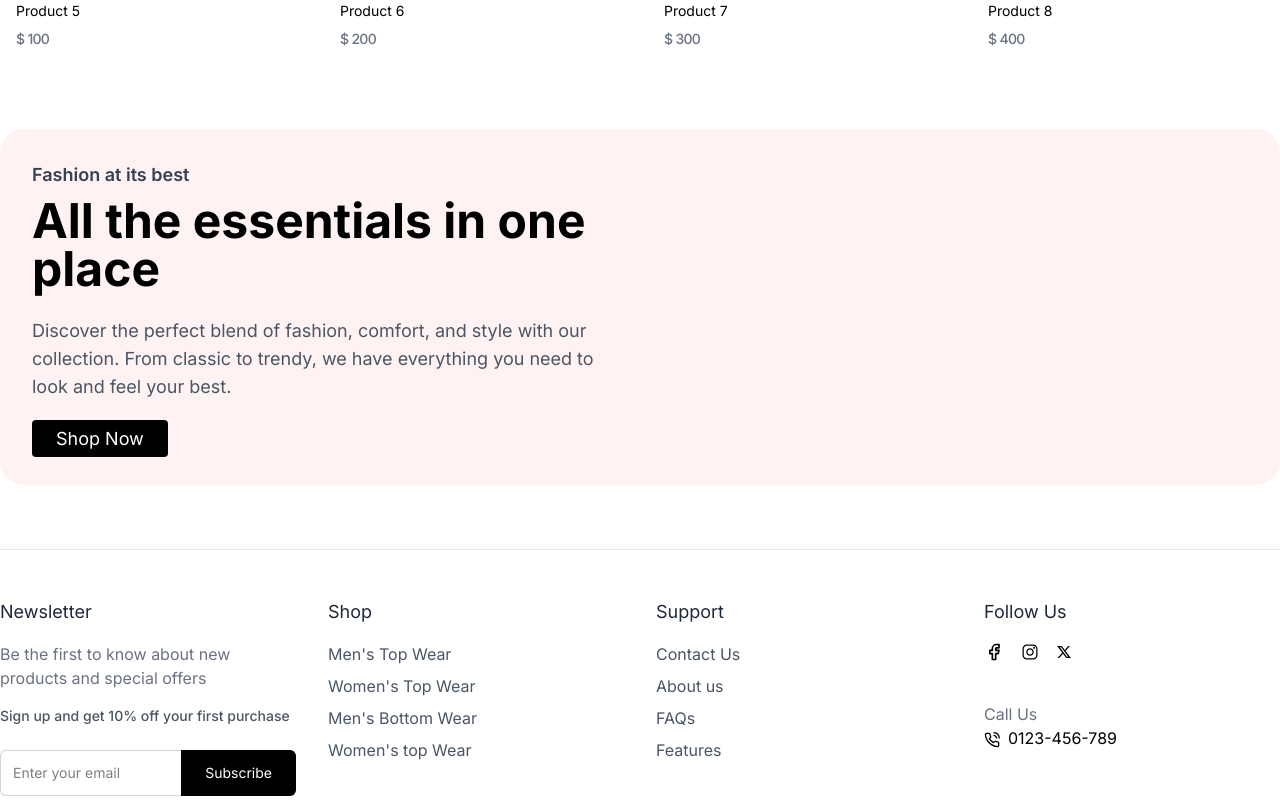
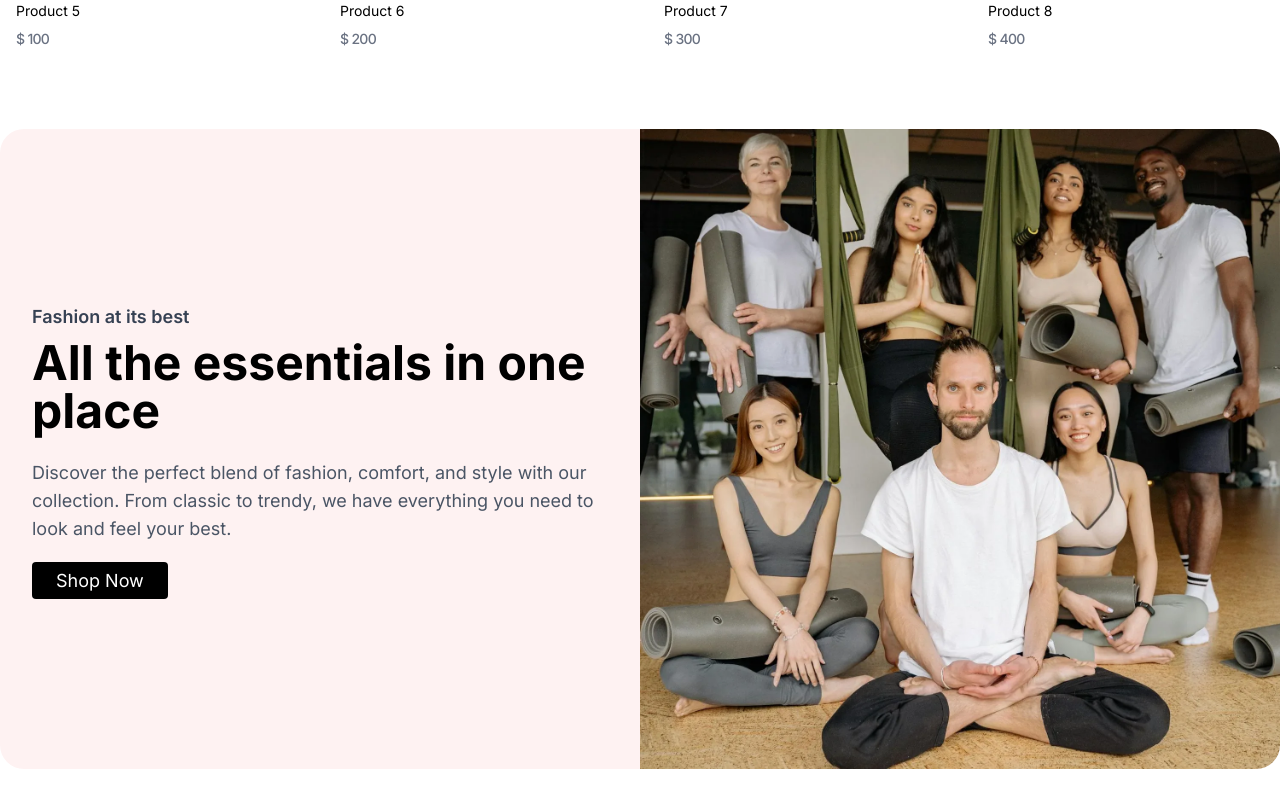
Before and after one commit to vadimBRR/ShamanzhinStore, a React (Vite) app in the folder frontend/: page / in a window 1280 px wide. Shown: the part 4780-5580 px from the top of the page. Built offline with nearby package versions, Linux system fonts and the light colour scheme.

Commit message:
add featured collection

```diff
--- a/frontend/src/components/Products/FeaturedCollection.tsx
+++ b/frontend/src/components/Products/FeaturedCollection.tsx
@@ -1,6 +1,6 @@
 import React from 'react'
 import { Link } from 'react-router-dom'
-
+import featured from '../../assets/featured.webp'
 const FeaturedCollection = () => {
 	return (
 		<section className='py-16 px-4 lg:px-0'>
@@ -26,7 +26,9 @@ const FeaturedCollection = () => {
 					</Link>
 				</div>
 
-
+        <div className="lg:w-1/2">
+          <img src={featured} alt="Featured" className="w-full h-full object-cover rounded-tl-3xl rounded-tr-3xl lg:rounded-tl-none lg:rounded-br-3xl" />
+        </div>
 			</div>
 		</section>
 	)
```
